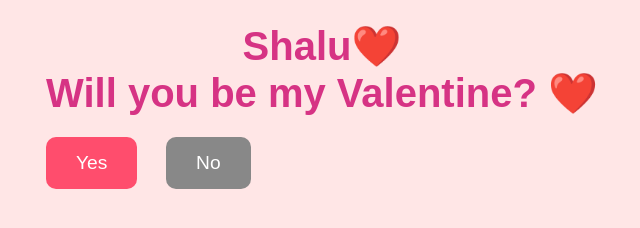
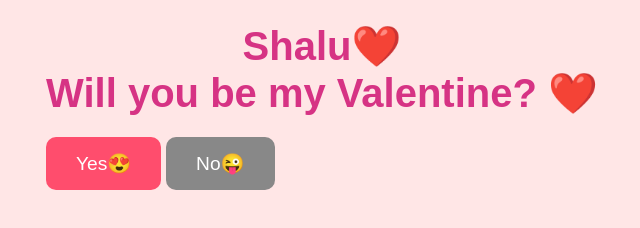
Before and after one commit to mkhorwal/valentine, a plain HTML site: page index.html in a window 1280 px wide. Shown: the part 394-622 px from the top of the page, without its empty margins (318-958 px from the left). Drawn offline with Linux system fonts and the light colour scheme.

Commit message:
Update index.html

```diff
--- a/index.html
+++ b/index.html
@@ -64,8 +64,8 @@
         </div>
         <h1>Shalu❤️ <br> Will you be my Valentine? ❤️</h1>
         <div class="btn-container">
-            <button id="yesBtn" onclick="showLove()">Yes</button>
-            <button id="noBtn" onmouseover="moveButton()">No</button>
+            <button id="yesBtn" onclick="showLove()">Yes😍</button>
+            <button id="noBtn" onmouseover="moveButton()">No😜</button>
         </div>
     </div>
 
```
